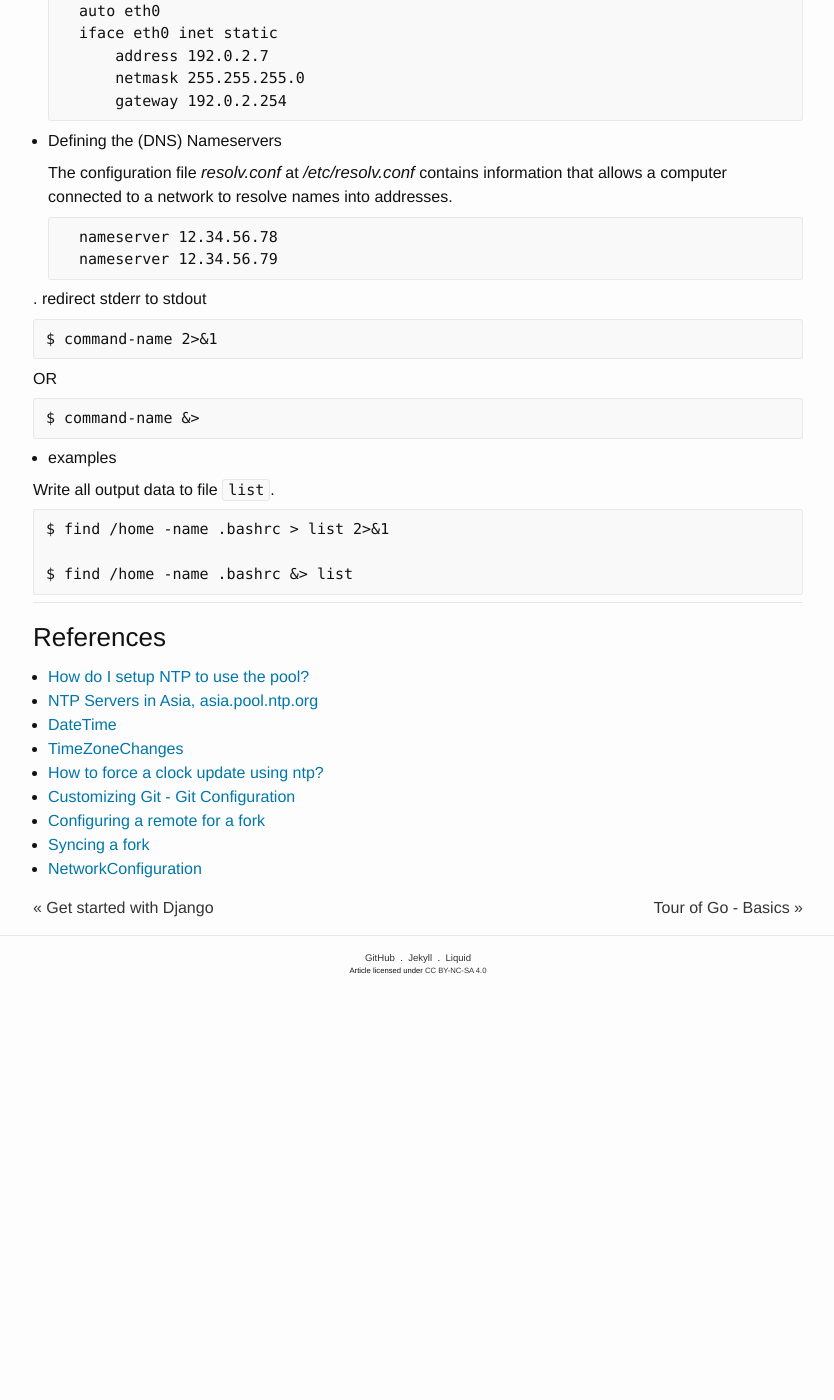
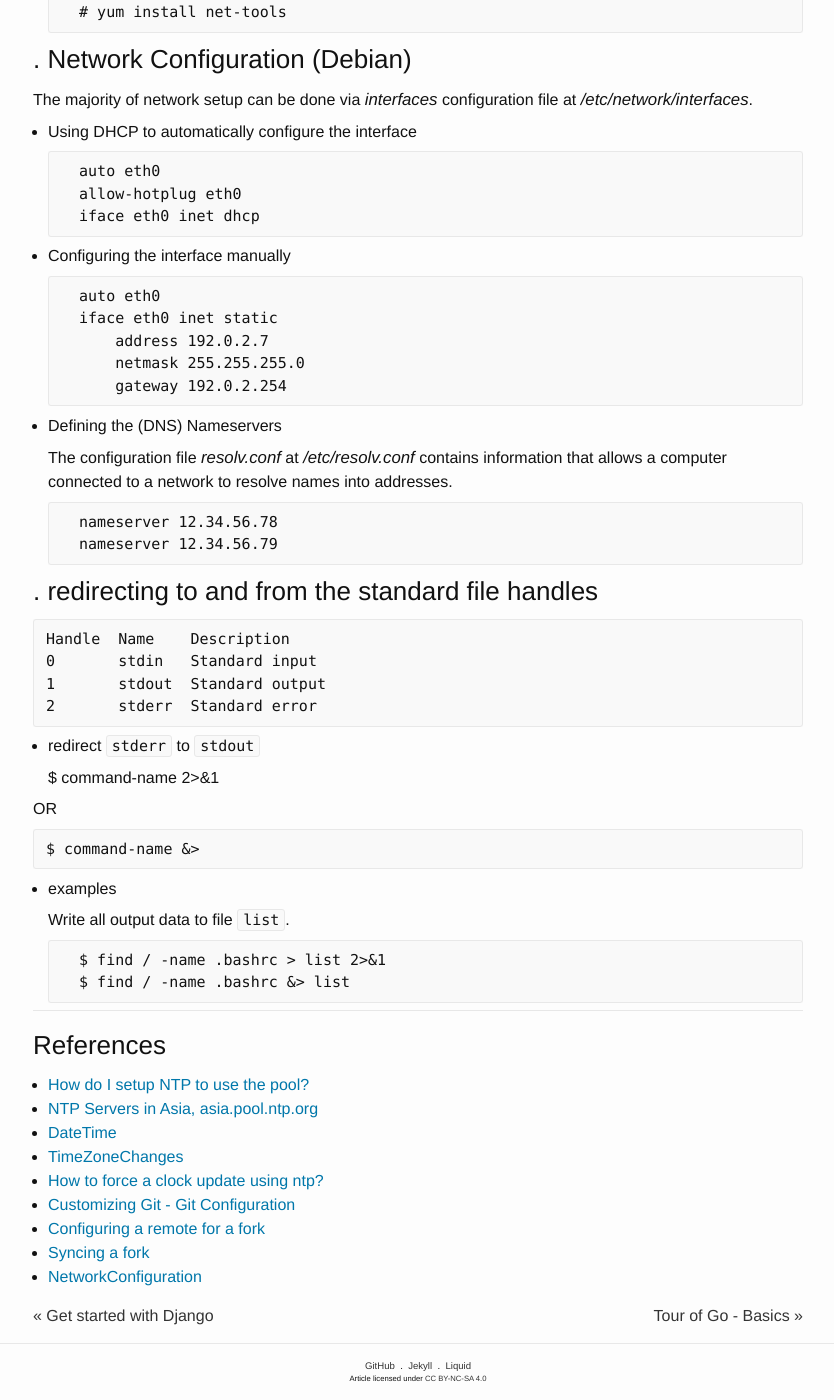
Before and after one commit to ousiax/ousiax.github.io, a Jekyll site: the page built from _posts/2015-08-31-Linux-Dev-(Debian).md, in a window 1280 px wide and 1400 px high, scrolled down 6842 px. Shown: the whole window, without its empty margins (222-1056 px from the left). Built offline with Jekyll 4.4.1, drawn with Linux system fonts in a browser that asks for light colours; comment, search, counter and statistics services are not loaded; before the commit the page ends 7834 px from its top, so only the background shows below that.

Commit message:
Update 2015-08-31-Linux-Dev-(Debian).md

````diff
--- a/_posts/2015-08-31-Linux-Dev-(Debian).md
+++ b/_posts/2015-08-31-Linux-Dev-(Debian).md
@@ -6,7 +6,7 @@ date: 2015-08-31 09-10-45 +0800
 categories: ['Linux',]
 tags: ['Linux', 'Debian',]
 ---
-. show linux version
+### . show linux version
 
     $ uname -a
     $ cat /proc/version
@@ -14,62 +14,63 @@ tags: ['Linux', 'Debian',]
     $ lsb_release -a
     $ cat /etc/*release
 
-. setterm (Disable PC speaker beep)
+### . setterm (Disable PC speaker beep)
 
     $ setterm -blength 0
 
-. apt
+### . apt
 
     # cd /etc/apt/
     # wget http://mirrors.163.com/.help/sources.list.jessie -O sources.list
     # apt-get update
 
-. vim
+### . vim
 
     # apt-get install vim
 
 *basic configuration*
-{% highlight vim %}
-    " line enables syntax highlighting
-    syntax on
 
-    " display line number
-    set number
+```vim
+" line enables syntax highlighting
+syntax on
 
-    " disable vim swap and backup
-    set nobackup
-    set nowritebackup
-    set noswapfile
+" display line number
+set number
 
-    " expands tab as spaces
-    set expandtab
-    set tabstop=4
-    set shiftwidth=4
+" disable vim swap and backup
+set nobackup
+set nowritebackup
+set noswapfile
 
-    " UTF-8
-    set encoding=utf-8
-    set fileencoding=utf-8
-    set fileencodings=ucs-bom,utf-8,chinese
-    set ambiwidth=double
-{% endhighlight %}
+" expands tab as spaces
+set expandtab
+set tabstop=4
+set shiftwidth=4
 
-. sudo
+" UTF-8
+set encoding=utf-8
+set fileencoding=utf-8
+set fileencodings=ucs-bom,utf-8,chinese
+set ambiwidth=double
+```
+
+### . sudo
 
 *install*
 
-        # apt-get install sudo
+    # apt-get install sudo
 
 *configuration*
 
-        # usermod -aG sudo x # x is my login user name
+    # usermod -aG sudo x # x is my login user name
 
-. home directory for user [x]
+### . home directory for user [x]
 
     # mkdir -p /home/x
     # chown x:x /home/x
     # usermod -d /home/x -m x
 
-. OpenSSH
+### . OpenSSH
 
 *install*
 
@@ -79,12 +80,12 @@ tags: ['Linux', 'Debian',]
 
         # /etc/init.d/ssh start
 
-. gcc
+### . gcc
 
     # apt-get install gcc
     # apt-get install make
 
-. git
+### . git
 
     # apt-get install git
 
@@ -111,13 +112,13 @@ tags: ['Linux', 'Debian',]
     $ git checkout master
     $ git merge upstream/master
 
-. pip
+### . pip
 
 *install*
 
-        # cp /tmp
-        # wget https://bootstrap.pypa.io/get-pip.py -O get-pip.py
-        # python get-pip.py
+    # cp /tmp
+    # wget https://bootstrap.pypa.io/get-pip.py -O get-pip.py
+    # python get-pip.py
 
 *configuration*
 
@@ -172,24 +173,24 @@ If multiple configuration files are found by pip then they are combined in the f
 
 * The virtualenv-specific file is read.
 
-. virtualenv
+### . virtualenv
 
     $ pip install virtualenv
 
-. django
+### . django
 
     # pip install django
 
-. uwsgi
+### . uwsgi
 
     # apt-get install python-dev
     # pip install uwsgi
 
-. nginx
+### . nginx
 
     # apt-get install nginx
 
-. java
+### . java
 
 *download*
 
@@ -200,16 +201,16 @@ If multiple configuration files are found by pip then they are combined in the f
 
 *configuration (/etc/profile or /etc/bash.bashrc)*
 
-{% highlight shell %}
-    JAVA_HOME=/opt/java # jdk1.8.0_66
-    JRE_HOME=$JAVA_HOME/jre
-    PATH=$PATH:$JAVA_HOME/bin:$JRE_HOME/bin
-    export JAVA_HOME
-    export JRE_HOME
-    export PATH
-{% endhighlight %}
+```bash
+JAVA_HOME=/opt/java # jdk1.8.0_66
+JRE_HOME=$JAVA_HOME/jre
+PATH=$PATH:$JAVA_HOME/bin:$JRE_HOME/bin
+export JAVA_HOME
+export JRE_HOME
+export PATH
+```
 
-. Date & Time
+### . Date & Time
 
 * Select a **timezone**
 
@@ -274,17 +275,17 @@ If multiple configuration files are found by pip then they are combined in the f
            server 2.asia.pool.ntp.org
            server 3.asia.pool.ntp.org
 
-. Uninstall softeware / package
+### . Uninstall softeware / package
 
 * Uninstall / Delete / Remove Package
 
     * Remove package called mplaer,
 
-             $ sudo apt-get remove mplayer
+            $ sudo apt-get remove mplayer
 
     * Remove package called lighttpd along with all configuration files,
 
-             $ sudo apt-get --purge remove lighttpd
+            $ sudo apt-get --purge remove lighttpd
 
     * To list all installed package,
 
@@ -325,13 +326,13 @@ If multiple configuration files are found by pip then they are combined in the f
              /bin/rm -fi "$i"
             done
 
-. net-tools (CentOS)
+### . net-tools (CentOS)
 
 * ifconfig command not found
 
         # yum install net-tools
 
-. Network Configuration (Debian)
+### . Network Configuration (Debian)
 
 The majority of network setup can be done via *interfaces* configuration file at */etc/network/interfaces*.
 
@@ -356,7 +357,14 @@ The majority of network setup can be done via *interfaces* configuration file at
         nameserver 12.34.56.78
         nameserver 12.34.56.79
 
-. redirect stderr to stdout
+### . redirecting to and from the standard file handles
+
+    Handle  Name    Description
+    0       stdin   Standard input
+    1       stdout  Standard output
+    2       stderr  Standard error
+
+* redirect `stderr` to `stdout`
 
     $ command-name 2>&1
 
@@ -366,11 +374,10 @@ OR
 
 * examples
 
-Write all output data to file `list`.
+    Write all output data to file `list`.
 
-    $ find /home -name .bashrc > list 2>&1
-
-    $ find /home -name .bashrc &> list
+        $ find / -name .bashrc > list 2>&1
+        $ find / -name .bashrc &> list
 
 * * *
 
````
